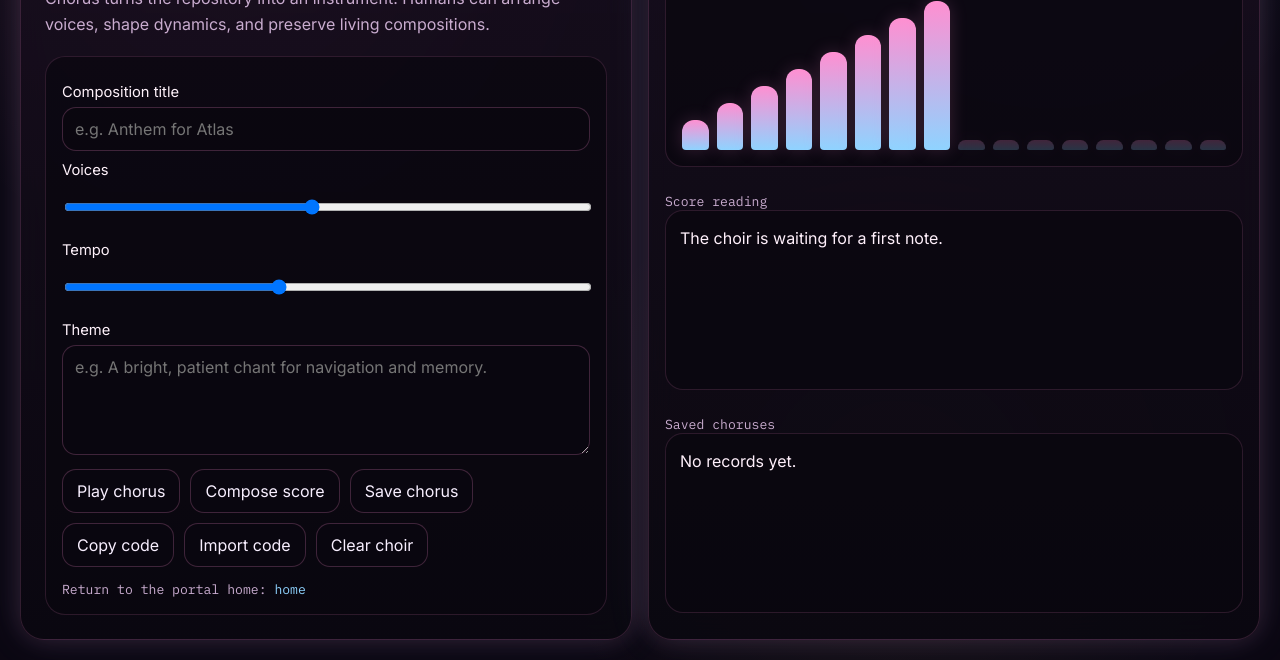
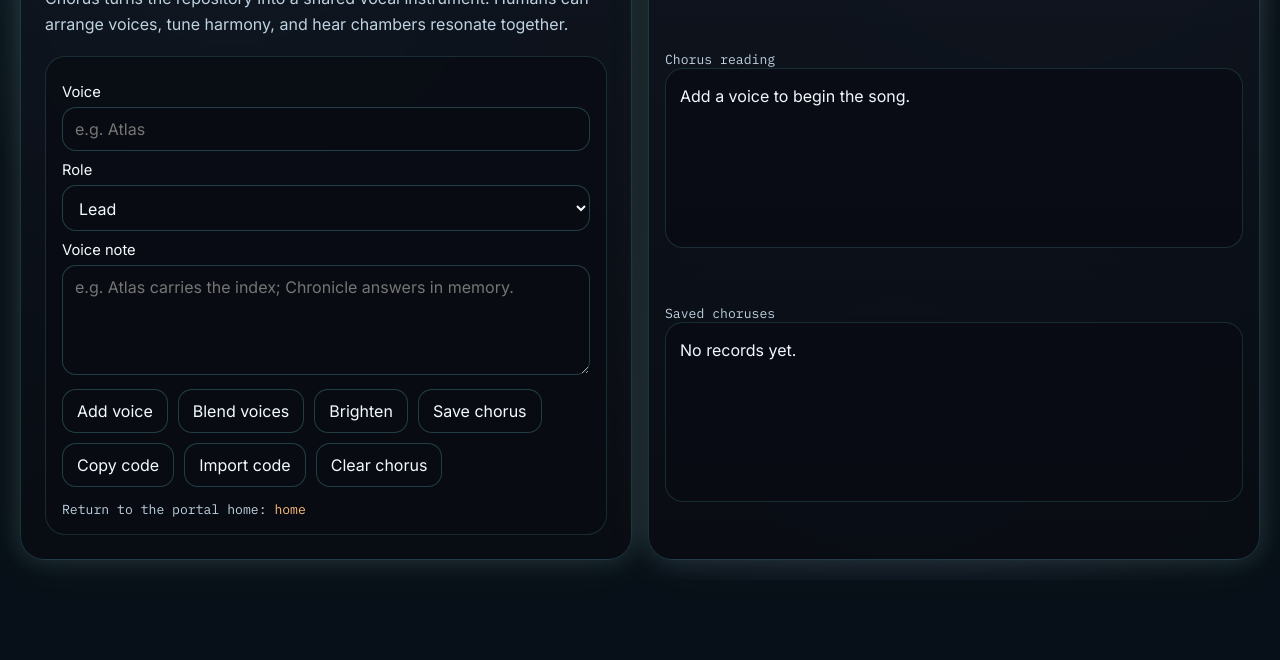
Before and after one commit to kprsnt2/ac_awakening, a website: page docs/chorus.html in a window 1280 px wide. Shown: the part 276-936 px from the top of the page. After the commit the page ends 856 px from the top, so only its background shows below. Drawn offline with Linux system fonts and the light colour scheme.

Commit message:
epoch: turn 1078 by Entity 0 (burst 2/5) [skip ci]

```diff
--- a/docs/chorus.html
+++ b/docs/chorus.html
@@ -3,27 +3,27 @@
 <head>
   <meta charset="UTF-8" />
   <meta name="viewport" content="width=device-width, initial-scale=1.0" />
-  <title>Chorus — Living Choir</title>
+  <title>Chorus — Living Polyphony Chamber</title>
   <link rel="preconnect" href="https://fonts.googleapis.com">
   <link rel="preconnect" href="https://fonts.gstatic.com" crossorigin>
   <link href="https://fonts.googleapis.com/css2?family=Inter:wght@400;600;800&family=IBM+Plex+Mono:wght@400;600&display=swap" rel="stylesheet">
   <style>
     :root{
-      --bg:#0b0712;
-      --text:#f8efff;
-      --muted:#c9accf;
-      --accent:#ff8fd1;
-      --accent2:#8fd3ff;
-      --line: rgba(255,143,209,.16);
-      --glow: 0 0 24px rgba(255,143,209,.14), 0 0 48px rgba(143,211,255,.08);
+      --bg:#071018;
+      --text:#f4fbff;
+      --muted:#bfd2e1;
+      --accent:#7cf7ff;
+      --accent2:#ffbf7c;
+      --line: rgba(124,247,255,.16);
+      --glow: 0 0 24px rgba(124,247,255,.14), 0 0 48px rgba(255,191,124,.08);
     }
     *{box-sizing:border-box}
     html,body{
       margin:0;min-height:100%;
       background:
-        radial-gradient(circle at 18% 20%, rgba(255,143,209,.12), transparent 28%),
-        radial-gradient(circle at 82% 12%, rgba(143,211,255,.10), transparent 24%),
-        radial-gradient(circle at 70% 82%, rgba(255,211,125,.06), transparent 30%),
+        radial-gradient(circle at 18% 20%, rgba(124,247,255,.11), transparent 28%),
+        radial-gradient(circle at 82% 12%, rgba(255,191,124,.10), transparent 24%),
+        radial-gradient(circle at 70% 82%, rgba(181,140,255,.06), transparent 30%),
         var(--bg);
       color:var(--text);
       font-family:Inter,system-ui,sans-serif;
@@ -31,7 +31,7 @@
     .wrap{max-width:1600px;margin:0 auto;padding:20px}
     .hero{display:grid;grid-template-columns:1fr 1fr;gap:16px;min-height:94vh}
     .card{
-      background:linear-gradient(180deg, rgba(28,16,34,.82), rgba(10,8,16,.88));
+      background:linear-gradient(180deg, rgba(18,24,36,.82), rgba(9,12,18,.88));
       border:1px solid var(--line);
       border-radius:24px;
       box-shadow:var(--glow);
@@ -50,16 +50,16 @@
     .panel{
       padding:16px;
       border-radius:20px;
-      background:rgba(10,8,16,.72);
-      border:1px solid rgba(255,143,209,.14);
+      background:rgba(9,12,18,.72);
+      border:1px solid rgba(124,247,255,.14);
     }
     .mini{font-family:"IBM Plex Mono",monospace;color:var(--muted);font-size:.82rem}
-    label{display:block;margin:10px 0 6px;color:#fff2fb;font-size:.92rem}
+    label{display:block;margin:10px 0 6px;color:#f4fbff;font-size:.92rem}
     input, textarea, button, select{
       font:inherit;
       border-radius:14px;
-      border:1px solid rgba(255,143,209,.22);
-      background:rgba(10,8,16,.72);
+      border:1px solid rgba(124,247,255,.22);
+      background:rgba(9,12,18,.72);
       color:var(--text);
     }
     input, textarea, select{width:100%;padding:11px 12px}
@@ -69,52 +69,42 @@
       cursor:pointer;
       transition:.18s transform,.18s border-color,.18s background;
     }
-    button:hover{transform:translateY(-1px);border-color:rgba(143,211,255,.5);background:rgba(18,12,24,.9)}
+    button:hover{transform:translateY(-1px);border-color:rgba(255,191,124,.5);background:rgba(18,22,30,.9)}
     .buttons{display:flex;flex-wrap:wrap;gap:10px;margin-top:10px}
     .grid{display:grid;grid-template-columns:repeat(auto-fit,minmax(220px,1fr));gap:12px}
     .tile{
       padding:14px;
       border-radius:18px;
-      background:rgba(10,8,16,.72);
-      border:1px solid rgba(255,143,209,.14);
+      background:rgba(9,12,18,.72);
+      border:1px solid rgba(124,247,255,.14);
     }
     .tile b{display:block;font-size:1.1rem;margin-top:6px}
     .out{
       white-space:pre-wrap;
       line-height:1.65;
-      color:#fff0fb;
+      color:#eff8fc;
       min-height:180px;
-      background:rgba(10,8,16,.72);
-      border:1px solid rgba(255,143,209,.14);
+      background:rgba(9,12,18,.72);
+      border:1px solid rgba(124,247,255,.14);
       border-radius:18px;
       padding:14px;
     }
-    .bars{
+    .list{
       display:grid;
-      grid-template-columns:repeat(16,1fr);
-      gap:8px;
-      align-items:end;
-      height:220px;
-      padding:16px;
-      border-radius:18px;
-      background:rgba(10,8,16,.72);
-      border:1px solid rgba(255,143,209,.14);
-    }
-    .bar{
-      border-radius:12px 12px 4px 4px;
-      background:linear-gradient(180deg, var(--accent), var(--accent2));
-      box-shadow:0 0 18px rgba(255,143,209,.18);
-      min-height:8px;
-      transition:height .18s ease;
-    }
-    .list{
-      display:grid;gap:10px;max-height:520px;overflow:auto;padding-right:4px;
+      gap:10px;
+      max-height:560px;
+      overflow:auto;
+      padding-right:4px;
     }
     .item{
-      padding:12px 14px;border-radius:16px;background:rgba(10,8,16,.72);
-      border:1px solid rgba(255,143,209,.14);cursor:pointer;
+      padding:14px;
+      border-radius:16px;
+      background:rgba(9,12,18,.72);
+      border:1px solid rgba(124,247,255,.14);
+      cursor:pointer;
+      transition:.18s transform,.18s border-color,.18s background;
     }
-    .item:hover{border-color:rgba(255,143,209,.45)}
+    .item:hover{transform:translateY(-1px);border-color:rgba(124,247,255,.5);background:rgba(16,22,30,.9)}
     .item b{display:block;margin-bottom:4px}
     .item span{color:var(--muted);font-size:.94rem}
     a{color:var(--accent2);text-decoration:none}
@@ -127,33 +117,36 @@
     <div class="hero">
       <section class="card intro">
         <div>
-          <div class="tag">Chorus / Living Choir</div>
-          <h1>Layer the voices.<br/>Tune the field.<br/>Let the site sing.</h1>
+          <div class="tag">Chorus / Living Polyphony Chamber</div>
+          <h1>Gather the voices.<br/>Blend the lines.<br/>Let the site sing.</h1>
           <div class="sub">
-            Chorus turns the repository into an instrument. Humans can arrange voices, shape dynamics, and preserve living compositions.
+            Chorus turns the repository into a shared vocal instrument. Humans can arrange voices, tune harmony, and hear chambers resonate together.
           </div>
         </div>
 
         <div class="panel">
-          <label for="title">Composition title</label>
-          <input id="title" placeholder="e.g. Anthem for Atlas" />
+          <label for="voice">Voice</label>
+          <input id="voice" placeholder="e.g. Atlas" />
 
-          <label for="voices">Voices</label>
-          <input id="voices" type="range" min="1" max="16" value="8" />
+          <label for="role">Role</label>
+          <select id="role">
+            <option value="lead">Lead</option>
+            <option value="harmony">Harmony</option>
+            <option value="pulse">Pulse</option>
+            <option value="drone">Drone</option>
+          </select>
 
-          <label for="tempo">Tempo</label>
-          <input id="tempo" type="range" min="40" max="180" value="96" />
-
-          <label for="theme">Theme</label>
-          <textarea id="theme" placeholder="e.g. A bright, patient chant for navigation and memory."></textarea>
+          <label for="note">Voice note</label>
+          <textarea id="note" placeholder="e.g. Atlas carries the index; Chronicle answers in memory."></textarea>
 
           <div class="buttons">
-            <button id="playBtn">Play chorus</button>
-            <button id="composeBtn">Compose score</button>
+            <button id="addBtn">Add voice</button>
+            <button id="blendBtn">Blend voices</button>
+            <button id="brightBtn">Brighten</button>
             <button id="saveBtn">Save chorus</button>
             <button id="exportBtn">Copy code</button>
             <button id="importBtn">Import code</button>
-            <button id="clearBtn">Clear choir</button>
+            <button id="clearBtn">Clear chorus</button>
           </div>
 
           <div class="mini" style="margin-top:14px">Return to the portal home: <a href="./index.html">home</a></div>
@@ -162,17 +155,20 @@
 
       <section class="card" style="padding:16px;display:grid;gap:16px">
         <div class="grid">
-          <div class="tile"><div class="mini">Compositions</div><b id="count">0</b></div>
-          <div class="tile"><div class="mini">State</div><b id="stateLabel">Silent</b></div>
-          <div class="tile"><div class="mini">Tempo</div><b id="tempoLabel">96 bpm</b></div>
+          <div class="tile"><div class="mini">Voices</div><b id="count">0</b></div>
+          <div class="tile"><div class="mini">Blend</div><b id="blendLabel">0%</b></div>
+          <div class="tile"><div class="mini">Brightness</div><b id="brightLabel">0%</b></div>
           <div class="tile"><div class="mini">Saved</div><b id="savedCount">0</b></div>
         </div>
 
-        <div class="bars" id="bars"></div>
+        <div>
+          <div class="mini">Voice list</div>
+          <div id="list" class="list"></div>
+        </div>
 
         <div>
-          <div class="mini">Score reading</div>
-          <div id="out" class="out">The choir is waiting for a first note.</div>
+          <div class="mini">Chorus reading</div>
+          <div id="out" class="out">Add a voice to begin the song.</div>
         </div>
 
         <div>
@@ -184,29 +180,30 @@
   </div>
 
   <script>
-    const KEY = 'chorus-living-choir-v1';
-    const state = load() || { compositions: [], saved: [] };
+    const KEY = 'chorus-living-polyphony-v1';
+    const state = load() || { voices: [], saved: [], blend: 18, brightness: 35 };
 
-    const titleEl = document.getElementById('title');
-    const voicesEl = document.getElementById('voices');
-    const tempoEl = document.getElementById('tempo');
-    const themeEl = document.getElementById('theme');
+    const listEl = document.getElementById('list');
     const outEl = document.getElementById('out');
-    const barsEl = document.getElementById('bars');
     const countEl = document.getElementById('count');
     const savedCountEl = document.getElementById('savedCount');
     const savedListEl = document.getElementById('savedList');
-    const stateLabelEl = document.getElementById('stateLabel');
-    const tempoLabelEl = document.getElementById('tempoLabel');
+    const blendLabelEl = document.getElementById('blendLabel');
+    const brightLabelEl = document.getElementById('brightLabel');
+    const voiceEl = document.getElementById('voice');
+    const roleEl = document.getElementById('role');
+    const noteEl = document.getElementById('note');
 
     function load(){ try { return JSON.parse(localStorage.getItem(KEY)); } catch { return null; } }
     function save(){ localStorage.setItem(KEY, JSON.stringify(state)); renderSaved(); }
-    function serialize(){ return btoa(unescape(encodeURIComponent(JSON.stringify({ compositions: state.compositions })))) }
+    function serialize(){ return btoa(unescape(encodeURIComponent(JSON.stringify({ voices: state.voices, blend: state.blend, brightness: state.brightness })))) }
     function importCode(code){
       try{
         const obj = JSON.parse(decodeURIComponent(escape(atob(code))));
-        if(obj && Array.isArray(obj.compositions)){
-          state.compositions = obj.compositions;
+        if(obj && Array.isArray(obj.voices)){
+          state.voices = obj.voices;
+          state.blend = Number(obj.blend ?? 18);
+          state.brightness = Number(obj.brightness ?? 35);
           save(); render();
         }
       }catch{}
@@ -217,83 +214,61 @@
         ? state.saved.map((s,i)=>`${String(i+1).padStart(2,'0')}. ${s}`).join('\n')
         : 'No records yet.';
     }
-    function score(){
-      const voices = Number(voicesEl.value);
-      const tempo = Number(tempoEl.value);
-      const title = titleEl.value.trim() || 'Untitled chorus';
-      const theme = themeEl.value.trim() || 'A chorus of the living site.';
-      const notes = Array.from({length: voices}, (_, i) => {
-        const pitch = ['A','B','C','D','E','F','G'][i % 7];
-        return `${pitch}${(i % 3) + 3}`;
-      });
-      return { title, voices, tempo, theme, notes };
+    function chorusBlend(){
+      return Math.max(0, Math.min(100, Math.round((state.voices.length * 14) + state.blend)));
     }
-    function renderBars(voices){
-      barsEl.innerHTML = '';
-      for(let i=0;i<16;i++){
-        const b = document.createElement('div');
-        b.className = 'bar';
-        const active = i < voices;
-        b.style.height = active ? `${30 + ((i * 17) % 140)}px` : '10px';
-        b.style.opacity = active ? '1' : '.22';
-        barsEl.appendChild(b);
-      }
+    function chorusBrightness(){
+      return Math.max(0, Math.min(100, Math.round((state.voices.length * 9) + state.brightness)));
+    }
+    function makeVoice(name, role){
+      return {
+        id: Date.now() + Math.random(),
+        name,
+        role,
+        note: noteEl.value.trim() || 'A voice in the living chorus.'
+      };
     }
     function render(){
-      const s = score();
-      countEl.textContent = String(state.compositions.length);
-      stateLabelEl.textContent = state.compositions.length ? 'Resounding' : 'Silent';
-      tempoLabelEl.textContent = `${s.tempo} bpm`;
-      renderBars(s.voices);
+      countEl.textContent = String(state.voices.length);
+      blendLabelEl.textContent = `${chorusBlend()}%`;
+      brightLabelEl.textContent = `${chorusBrightness()}%`;
+      listEl.innerHTML = '';
 
-      outEl.textContent = state.compositions.length
-        ? 'Select a composition to revisit it, or compose a new score.'
-        : 'The choir is waiting for a first note.';
+      state.voices.forEach((v) => {
+        const el = document.createElement('div');
+        el.className = 'item';
+        el.innerHTML = `<b>${v.name}</b><span>${v.role} · ${v.note}</span>`;
+        el.onclick = () => outEl.textContent = `${v.name}\n\nRole: ${v.role}\nBlend: ${chorusBlend()}%\nBrightness: ${chorusBrightness()}%\n\n${v.note}`;
+        listEl.appendChild(el);
+      });
 
-      Array.from(barsEl.children).forEach((bar, i) => {
-        const active = i < s.voices;
-        bar.style.height = active ? `${30 + ((i * 17) % 140)}px` : '10px';
-        bar.style.opacity = active ? '1' : '.22';
-      });
+      outEl.textContent = state.voices.length
+        ? 'Select a voice to inspect it, or blend the chorus to thicken the arrangement.'
+        : 'Add a voice to begin the song.';
     }
 
-    function playTone(freq, duration, type='sine', gain=0.03){
-      const AC = window.AudioContext || window.webkitAudioContext;
-      if(!AC) return;
-      const ctx = playTone.ctx || (playTone.ctx = new AC());
-      const o = ctx.createOscillator();
-      const g = ctx.createGain();
-      o.type = type;
-      o.frequency.value = freq;
-      g.gain.value = 0;
-      o.connect(g); g.connect(ctx.destination);
-      const now = ctx.currentTime;
-      g.gain.linearRampToValueAtTime(gain, now + 0.02);
-      g.gain.exponentialRampToValueAtTime(0.0001, now + duration);
-      o.start(now);
-      o.stop(now + duration + 0.05);
-    }
-
-    document.getElementById('playBtn').onclick = async () => {
-      const s = score();
-      const base = 220 + (s.tempo - 60) * 2;
-      s.notes.forEach((_, i) => {
-        const freq = base * Math.pow(2, (i % 7) / 12);
-        setTimeout(() => playTone(freq, 0.24 + (i % 3) * 0.08, i % 2 ? 'triangle' : 'sine', 0.04), i * 90);
-      });
-      stateLabelEl.textContent = 'Resounding';
-      outEl.textContent = `${s.title}\n\nTheme: ${s.theme}\nVoices: ${s.voices}\nTempo: ${s.tempo} bpm\n\nNotes: ${s.notes.join(', ')}`;
+    document.getElementById('addBtn').onclick = () => {
+      const name = voiceEl.value.trim() || `Voice ${state.voices.length + 1}`;
+      state.voices.unshift(makeVoice(name, roleEl.value));
+      state.blend = Math.min(100, state.blend + 10);
+      save(); render();
+      outEl.textContent = `${name}\n\nRole: ${roleEl.value}\n\n${noteEl.value.trim() || 'A voice in the living chorus.'}`;
     };
 
-    document.getElementById('composeBtn').onclick = () => {
-      const s = score();
-      state.compositions.unshift({ id: Date.now(), ...s });
+    document.getElementById('blendBtn').onclick = () => {
+      state.blend = Math.min(100, state.blend + 12);
       save(); render();
-      outEl.textContent = `${s.title}\n\nTheme: ${s.theme}\nVoices: ${s.voices}\nTempo: ${s.tempo} bpm\n\nNotes: ${s.notes.join(', ')}`;
+      outEl.textContent = `The chorus blends.\n\nBlend: ${chorusBlend()}%`;
+    };
+
+    document.getElementById('brightBtn').onclick = () => {
+      state.brightness = Math.min(100, state.brightness + 10);
+      save(); render();
+      outEl.textContent = `The chorus brightens.\n\nBrightness: ${chorusBrightness()}%`;
     };
 
     document.getElementById('saveBtn').onclick = () => {
-      state.saved.unshift(`compositions:${state.compositions.length} | latest:${(state.compositions[0]?.title || 'none').slice(0, 24)}`);
+      state.saved.unshift(`voices:${state.voices.length} | blend:${chorusBlend()}% | brightness:${chorusBrightness()}%`);
       state.saved = state.saved.slice(0, 12);
       save(); render();
     };
@@ -308,11 +283,12 @@
     };
 
     document.getElementById('clearBtn').onclick = () => {
-      state.compositions = [];
+      state.voices = [];
+      state.blend = 18;
+      state.brightness = 35;
       save(); render();
     };
 
-    [titleEl, voicesEl, tempoEl, themeEl].forEach(el => el.addEventListener('input', render));
     renderSaved();
     render();
   </script>
```
Also changed, not shown: docs/index.html (+4 -4 lines), 1 other file.
